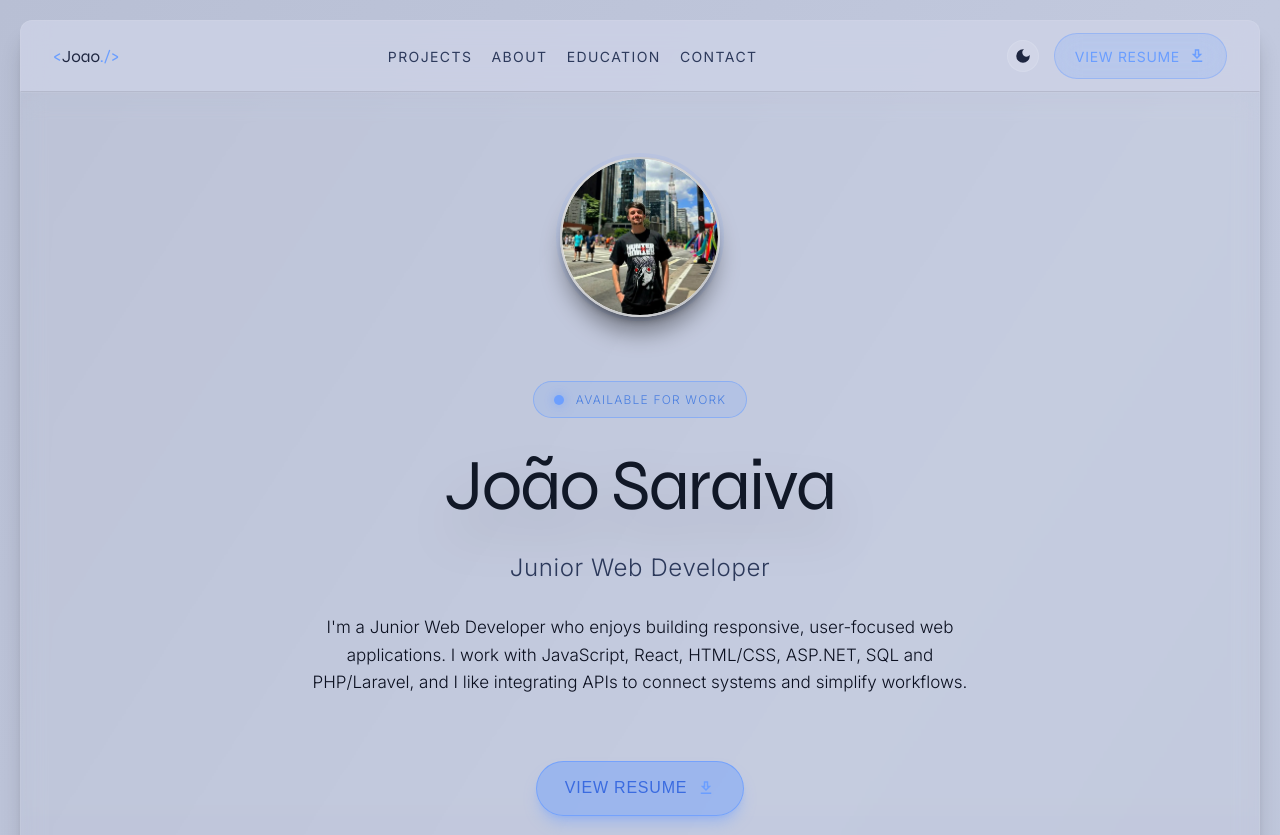
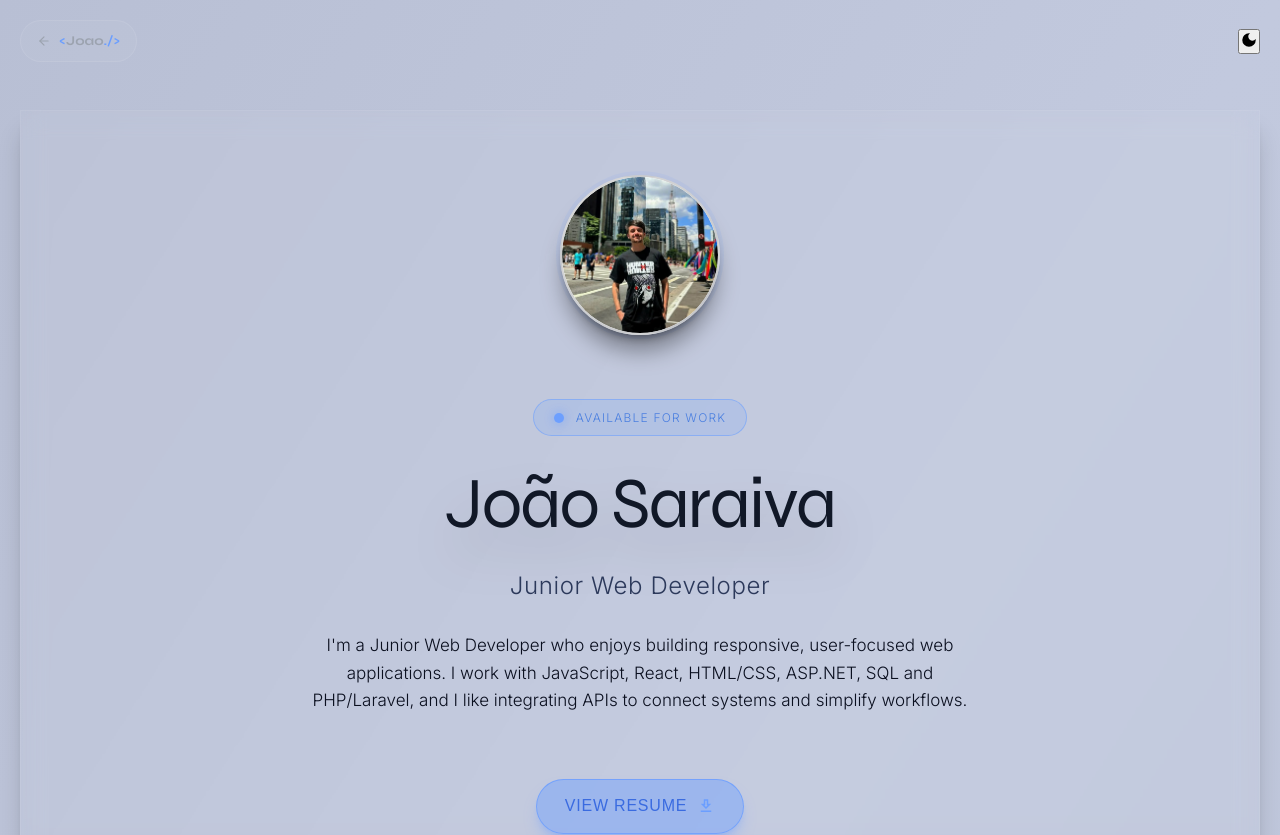
Before and after one commit to joaosaraiva1999/portfolio-joaosaraiva, a React (Vite) app in the folder portfolio/: page / in a window 1280 px wide. Shown: the top 835 px of the page. Built offline with nearby package versions, Linux system fonts and the light colour scheme.

Commit message:
Started working on the Secondary Header for the pages !== Home Page

```diff
--- a/portfolio/src/App.jsx
+++ b/portfolio/src/App.jsx
@@ -1,26 +1,39 @@
 import { BrowserRouter as Router, Routes, Route } from 'react-router-dom'
 import Header from './components/Header/Header.jsx'
+import SecondaryHeader from './components/SecondaryHeader/SecondaryHeader.jsx'
 import Footer from './components/Footer/Footer.jsx'
 import Home from './pages/Home/Home.jsx'
 import About from './pages/About/About.jsx'
 import Contacts from './pages/Contacts/Contacts.jsx'
 import { ThemeProvider } from './context/ThemeContext.jsx' // For theme management
+import { useLocation } from 'react-router-dom';
+
+function AppLayout() {
+
+  const localpath = useLocation();
+
+  return (
+    <>
+      <SecondaryHeader />
+      {/*localpath !== '/' ? <SecondaryHeader /> : <Header />*/}
+      <Routes>
+        <Route path="/" element={<Home />} />
+        <Route path="/about" element={<About />} />
+        <Route path="/contacts" element={<Contacts />} />
+        {/* <Route path="/education" element={<Education />} /> */}
+        {/*<Route path="/projects" element={<Projects />} />*/}
+      </Routes>
+      {localpath.pathname !== '/' ? '' : <Footer />}
+    </>
+  )
+}
+
 
 function App() {
   return (
     <ThemeProvider>
       <Router>
-        <Header />
-
-        <Routes>
-          <Route path="/" element={<Home />} />
-          <Route path="/about" element={<About />} />
-          <Route path="/contacts" element={<Contacts />} />
-          {/* <Route path="/education" element={<Education />} /> */}
-          {/*<Route path="/projects" element={<Projects />} />*/}
-        </Routes>
-
-        <Footer />
+        <AppLayout />
       </Router>
     </ThemeProvider>
   )
--- a/portfolio/src/components/Footer/Footer.css
+++ b/portfolio/src/components/Footer/Footer.css
@@ -1,5 +1,4 @@
 .footer {
-
   max-width: 100%;
   width: 100%;
   height: 268px;
@@ -187,6 +186,9 @@
 .footer.light {
   background: rgba(205, 211, 230, 0.80);
   transition: background-color 0.3s ease;
+  box-shadow:
+    0 20px 25px -5px rgba(0, 0, 0, 0.2),
+    0 8px 10px -6px rgba(0, 0, 0, 0.2);
 }
 
 .First_Footer_Section.light {
--- /dev/null
+++ b/portfolio/src/components/SecondaryHeader/SecondaryHeader.css
@@ -0,0 +1,39 @@
+.Secondary-Header {
+  width: 100%;
+  display: flex;
+  align-items: center;
+  justify-content: space-between;
+  margin-bottom: 48px;
+}
+
+.go-Back {
+  display: flex;
+  align-items: center;
+  justify-content: center;
+  gap: 8px;
+  padding: 8px 16px;
+  border-radius: 999px;
+  background: rgba(255, 255, 255, 0.04);
+  border: 0.5px solid rgba(255, 255, 255, 0.08);
+  color: #9ca3af;
+  cursor: pointer;
+  font-weight: 700;
+  transition: all 0.3s ease;
+  font-family: 'Syne', sans-serif;
+}
+
+.go-Back svg {
+  width: 14px;
+  display: flex;
+  align-items: center;
+}
+
+/*Hover Effects*/
+
+.go-Back:hover {
+  border-color: #4a7fe0;
+}
+
+.go-Back:hover svg {
+  color: #4a7fe0;
+}
--- /dev/null
+++ b/portfolio/src/components/SecondaryHeader/SecondaryHeader.jsx
@@ -0,0 +1,30 @@
+import './SecondaryHeader.css'
+import { useContext } from 'react'
+import { MdDarkMode, MdLightMode, MdOutlineDownload } from 'react-icons/md'
+import { ThemeContext } from '../../context/ThemeContext.jsx'
+import { useState } from 'react'
+import { ArrowLeft } from 'lucide-react';
+
+export default function Header() {
+  const { theme, toggleTheme } = useContext(ThemeContext)
+  const [isOpen, setisOpen] = useState(false)
+
+  const toggleSidebar = () => {
+    setisOpen(!isOpen)
+  }
+  return (
+    <>
+      <nav className={`Secondary-Header ${theme}`}>
+        <button className={`go-Back ${theme}`}>
+          <div className={`span-arrow`}><ArrowLeft /></div>
+          <div className="span-goBack">
+            <span style={{ color: '#6B9EFF' }}>{'<'}</span>Joao<span style={{ color: '#6B9EFF' }}>{'./>'}</span>
+          </div>
+        </button>
+        <button type='button'
+          aria-label={theme === 'dark' ? 'Switch to light mode' : 'Switch to dark mode'}
+          onClick={toggleTheme} className={`toggle-theme ${theme}`}>{theme === 'dark' ? <MdLightMode className='theme-icon' size={18} /> : <MdDarkMode className='theme-icon' size={18} />}</button>
+      </nav >
+    </>
+  )
+}
--- a/portfolio/src/index.css
+++ b/portfolio/src/index.css
@@ -20,9 +20,6 @@ body {
 html[data-theme="light"] body {
   color: #1e2640;
   border-radius: 11px !important;
-  box-shadow:
-    0 20px 25px -5px rgba(0, 0, 0, 0.2),
-    0 8px 10px -6px rgba(0, 0, 0, 0.2);
   overflow-x: hidden;
   background: linear-gradient(to bottom right, #b8bfd4, #c2c9de, #bcc4d8);
 }
--- a/portfolio/src/pages/Home/Home.css
+++ b/portfolio/src/pages/Home/Home.css
@@ -326,6 +326,12 @@
 
 /*Theme Effects*/
 
+.home-page.light {
+  box-shadow:
+    0 20px 25px -5px rgba(0, 0, 0, 0.2),
+    0 8px 10px -6px rgba(0, 0, 0, 0.2);
+}
+
 .hero_skills.light {
   border-top: 1px solid rgba(0, 0, 0, 0.10);
   border-bottom: 1px solid rgba(0, 0, 0, 0.10);
--- a/portfolio/src/pages/Home/Home.jsx
+++ b/portfolio/src/pages/Home/Home.jsx
@@ -10,7 +10,7 @@ export default function Home() {
   const { theme, toggleTheme } = useContext(ThemeContext)
 
   return (
-    <main className="home-page">
+    <main className={`home-page ${theme}`}>
       <section className={`hero ${theme}`}>
         <section className={`hero_profile ${theme}`}>
           <div className={`hero_img ${theme}`}>
```
Also changed, not shown: 1 other file (tests, documents, lock files or other folders).
